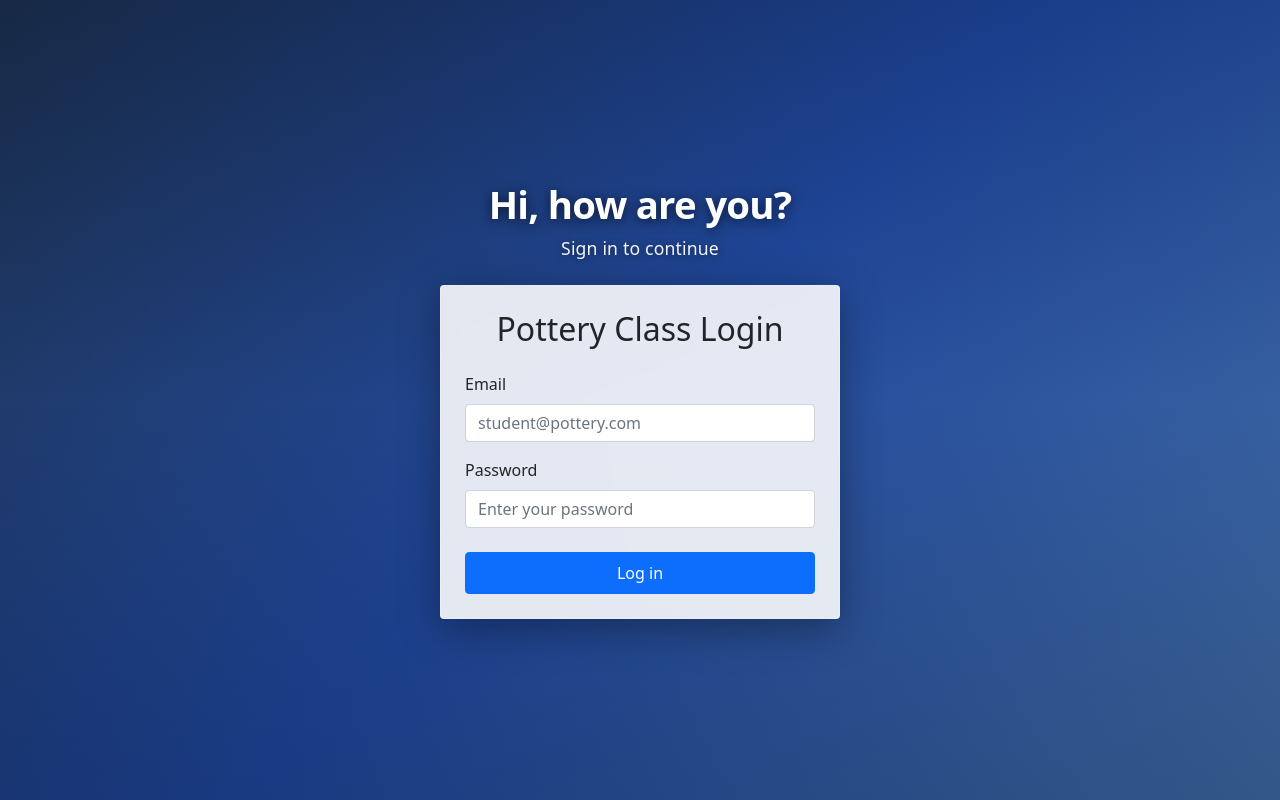
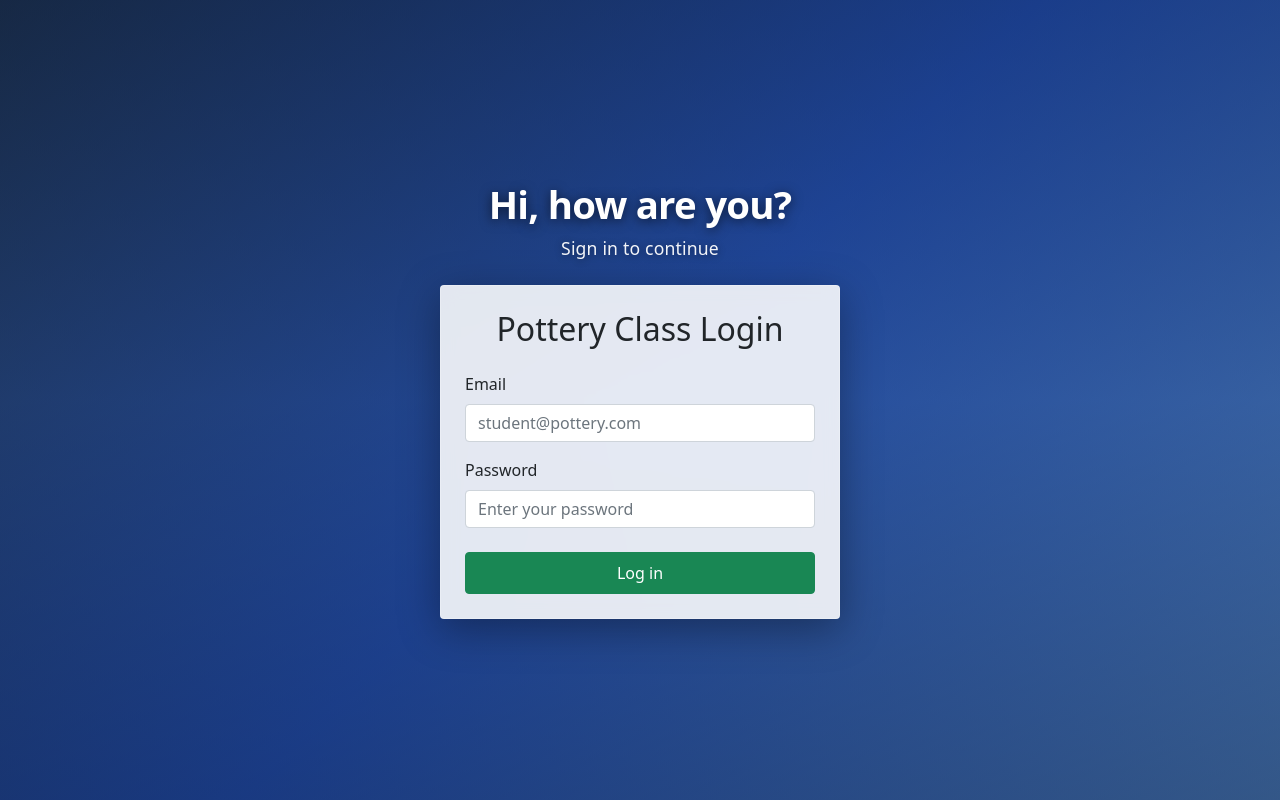
Before and after one commit to tarunb-via/testWebsite, a React (Vite) app: page / in a window 1280 px wide. Built offline with nearby package versions, Linux system fonts and the light colour scheme.

Commit message:
feat: change login button color from blue to green

```diff
--- a/src/pages/LoginPage.jsx
+++ b/src/pages/LoginPage.jsx
@@ -91,7 +91,7 @@ function LoginPage() {
               </Form.Group>
 
               <Button
-                variant="primary"
+                variant="success"
                 type="submit"
                 className="w-100 py-2"
                 disabled={loading}
```
